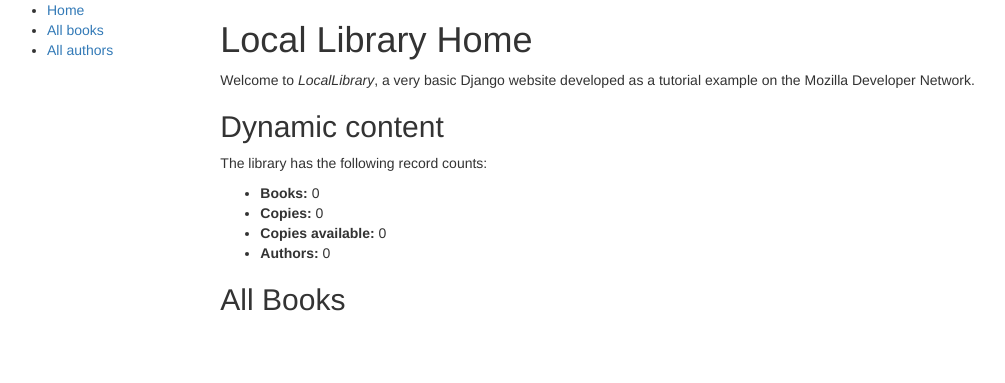
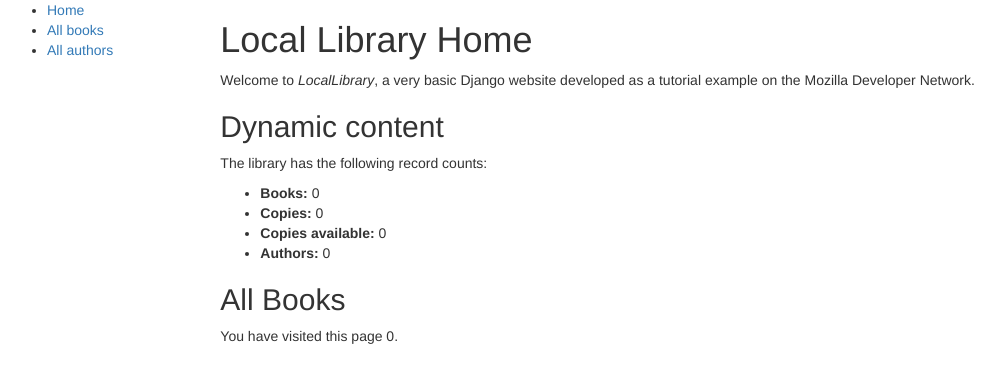
Before and after one commit to Vlad29012003/locallibrary, a Django app: page /catalog/ in a window 1280 px wide. Shown: the top 383 px of the page, without its empty margins (8-1013 px from the left). Run offline with Django 4.2, Linux system fonts and the light colour scheme; data that the repository does not hold is empty; some libraries are stand-ins or nearby versions.

Commit message:
aded session and fix bug

```diff
--- a/src/catalog/templates/index.html
+++ b/src/catalog/templates/index.html
@@ -22,4 +22,12 @@
     {% endfor %}
   </ul>
 
+
+
+  <p>
+    You have visited this page {{ num_visits }}{% if num_visits == 1 %} time{%
+    else %} times{% endif %}.
+  </p>
+
+
 {% endblock %}
--- a/src/catalog/views.py
+++ b/src/catalog/views.py
@@ -12,6 +12,9 @@ def index(request):
     num_book_ins = BookInstance.objects.all().count()
     num_instances_available = BookInstance.objects.filter(status='a').count()
     num_authors = Author.objects.count()
+    num_visits=request.session.get('num_visits', 0)
+    request.session['num_visits'] = num_visits+1
+
 
     all_books = Book.objects.all()  # Получаем все книги
 
@@ -23,6 +26,7 @@ def index(request):
             'num_instances': num_book_ins,
             'num_instances_available': num_instances_available,
             'num_authors': num_authors,
+            'num_visits':num_visits,
             'all_books': all_books,  # Передаем список всех книг в контекст
         },
     )
```
